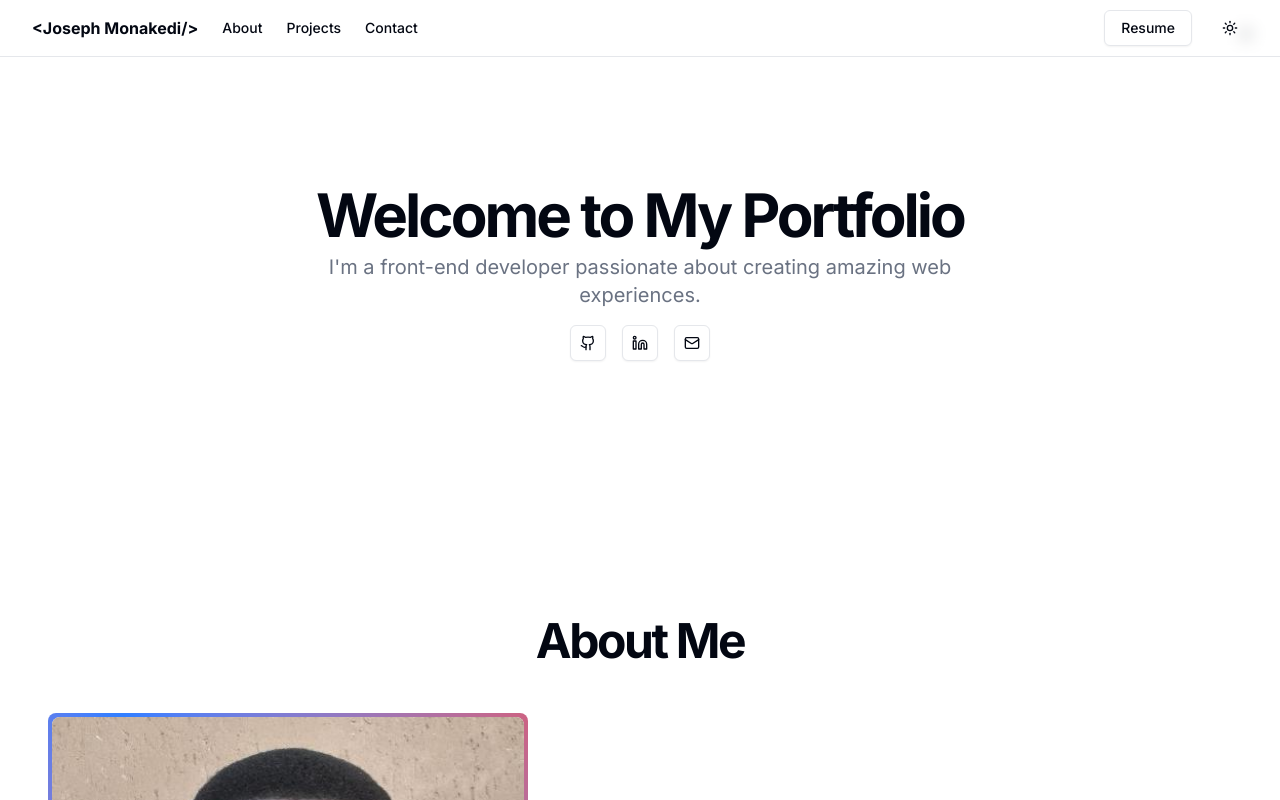
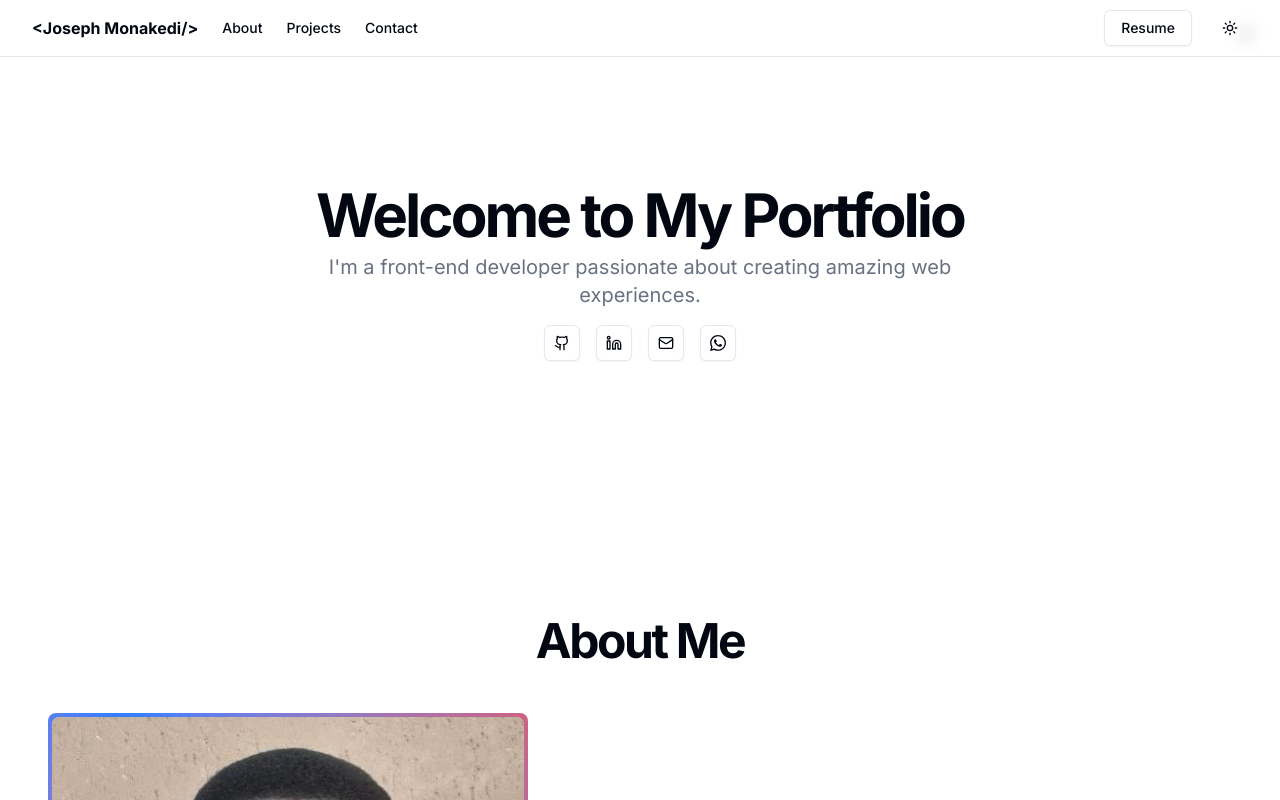
Before and after one commit to TraderJoe97/Portfolio, a Next.js app in the folder portfolio/: page / in a window 1280 px wide. Shown: the top 800 px of the page. Built offline with nearby package versions, Linux system fonts and the light colour scheme.

Commit message:
add Whatsapp link.tsx

```diff
--- a/portfolio/src/app/page.tsx
+++ b/portfolio/src/app/page.tsx
@@ -9,6 +9,7 @@ import ContactForm from "./components/contact-form"
 import { ScrollAnimation } from "./components/scroll-animation"
 import { ThemeToggle } from "@/components/theme-toggle"
 import { AnimatedRGBBorder } from "./components/animated-rgb-border"
+import { ImWhatsapp } from "react-icons/im";
 
 export default function Home() {
   return (
@@ -70,6 +71,12 @@ export default function Home() {
                     <Button variant="outline" size="icon">
                       <Mail className="h-4 w-4" />
                       <span className="sr-only">Email</span>
+                    </Button>
+                  </Link>
+                   <Link href="https://wa.me/+27663124810">
+                    <Button variant="outline" size="icon">
+                      <ImWhatsapp className="h-4 w-4" />
+                      <span className="sr-only">Whatsapp</span>
                     </Button>
                   </Link>
                 </div>
```
